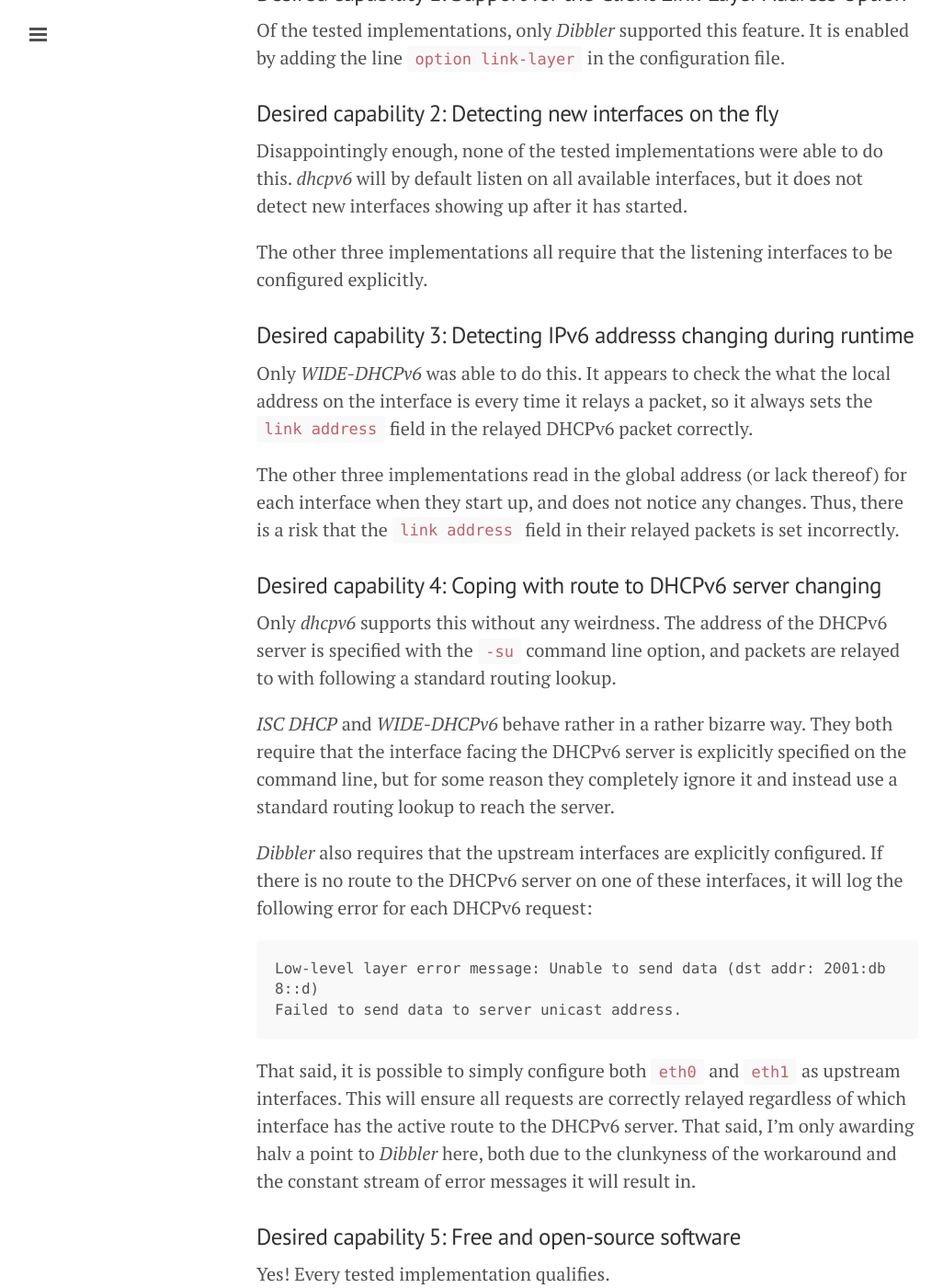
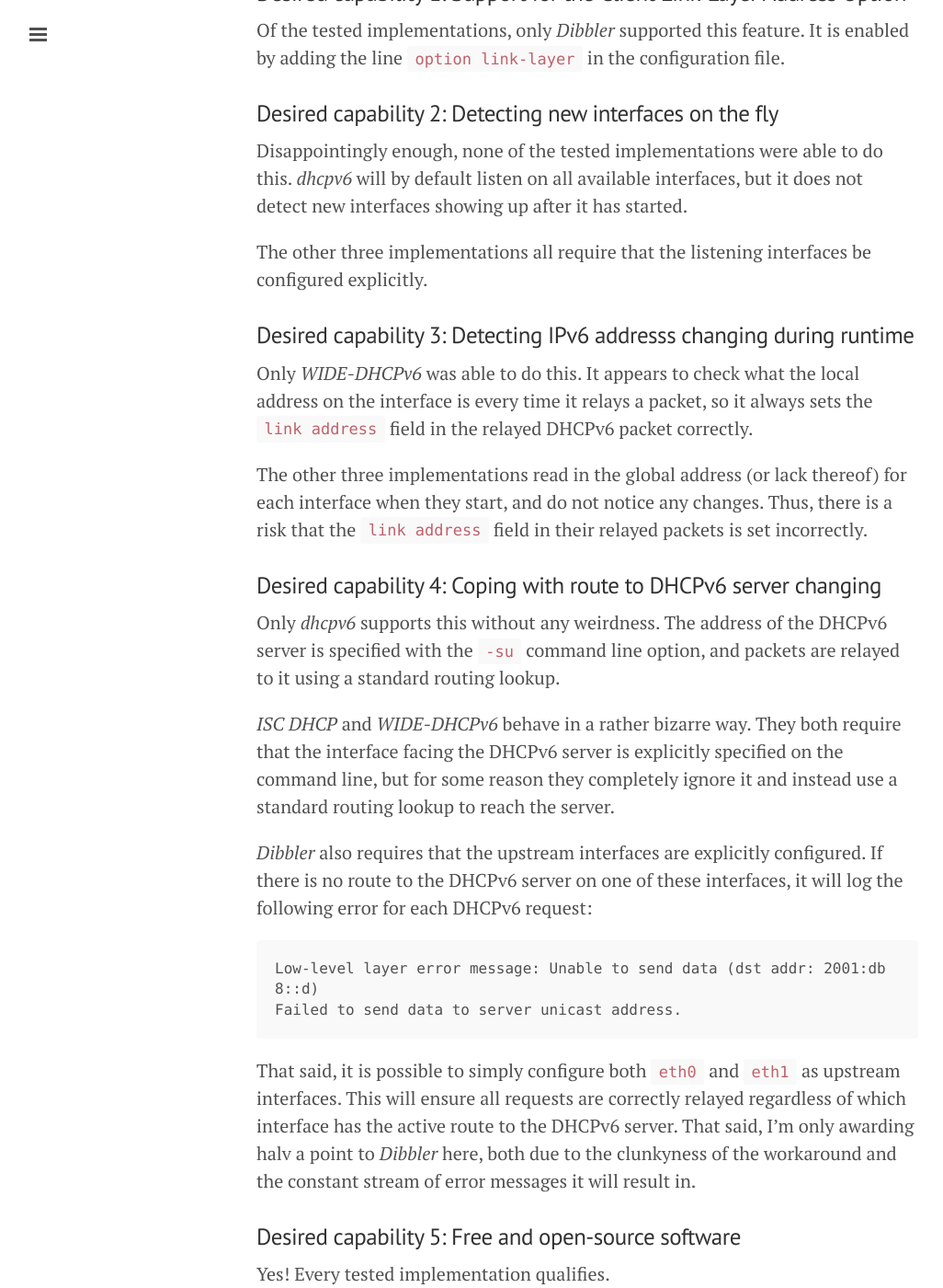
Before and after one commit to toreanderson/toreanderson.github.io, a Jekyll site: the page built from _posts/2015-11-02-evaluating-dhcpv6-relays.markdown, in a window 1280 px wide and 1400 px high, scrolled down 2340 px. Shown: the whole window at 92% size, without its empty margins (1-1027 px from the left). Built offline with Jekyll 4.4.1, drawn with Linux system fonts in a browser that asks for light colours; Markdown is read by kramdown in place of the engine named in the settings; some of the changed text lies outside the part shown.

Commit message:
bugfixes

```diff
--- a/_posts/2015-11-02-evaluating-dhcpv6-relays.markdown
+++ b/_posts/2015-11-02-evaluating-dhcpv6-relays.markdown
@@ -87,30 +87,30 @@
 this.  *dhcpv6* will by default listen on all available interfaces, but it does
 not detect new interfaces showing up after it has started.
 
-The other three implementations all require that the listening interfaces to be
+The other three implementations all require that the listening interfaces be
 configured explicitly.
 
 ### Desired capability 3: Detecting IPv6 addresss changing during runtime
 
-Only *WIDE-DHCPv6* was able to do this. It appears to check the what the local
+Only *WIDE-DHCPv6* was able to do this. It appears to check what the local
 address on the interface is every time it relays a packet, so it always sets
 the `link address` field in the relayed DHCPv6 packet correctly.
 
 The other three implementations read in the global address (or lack thereof)
-for each interface when they start up, and does not notice any changes. Thus,
-there is a risk that the `link address` field in their relayed packets is set
+for each interface when they start, and do not notice any changes. Thus, there
+is a risk that the `link address` field in their relayed packets is set
 incorrectly.
 
 ### Desired capability 4: Coping with route to DHCPv6 server changing
 
 Only *dhcpv6* supports this without any weirdness. The address of the DHCPv6
 server is specified with the `-su` command line option, and packets are relayed
-to with following a standard routing lookup.
+to it using a standard routing lookup.
 
-*ISC DHCP* and *WIDE-DHCPv6* behave rather in a rather bizarre way. They both
-require that the interface facing the DHCPv6 server is explicitly specified on
-the command line, but for some reason they completely ignore it and instead use
-a standard routing lookup to reach the server.
+*ISC DHCP* and *WIDE-DHCPv6* behave in a rather bizarre way. They both require
+that the interface facing the DHCPv6 server is explicitly specified on the
+command line, but for some reason they completely ignore it and instead use a
+standard routing lookup to reach the server.
 
 *Dibbler* also requires that the upstream interfaces are explicitly configured.
 If there is no route to the DHCPv6 server on one of these interfaces, it will
```
Also changed, not shown: other parts of _posts/2015-11-02-evaluating-dhcpv6-relays.markdown (+3 -3 lines).
